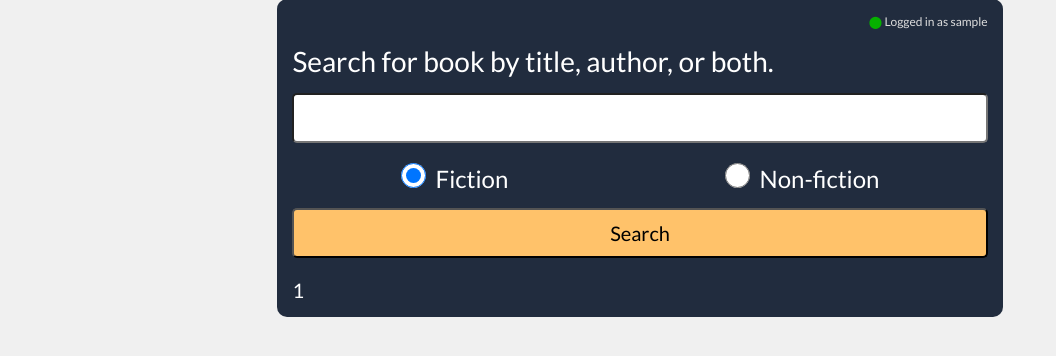
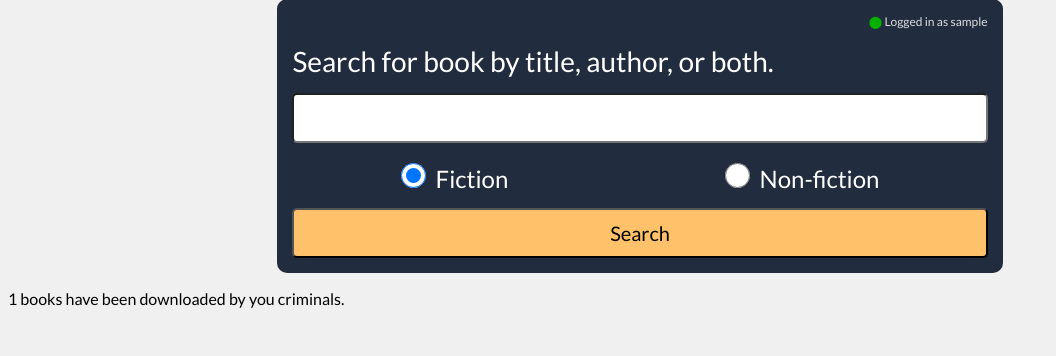
Before and after one commit to faaizajaz/rentabook2, a Django app: page / in a window 1280 px wide. Shown: the part 251-607 px from the top of the page, without its empty margins (0-1056 px from the left). Run offline with Django 4.2, Linux system fonts and the light colour scheme; a user stored in the database is signed in; tables that the repository leaves empty hold one stand-in row (values such as "Sample post"); some libraries are stand-ins or nearby versions.

Commit message:
Cheeky message.

```diff
--- a/bookquery/templates/bookquery/search.html
+++ b/bookquery/templates/bookquery/search.html
@@ -66,9 +66,7 @@
           </button>
         </div>
       </form>
-      <p></p>
-      <p></p>
-      <div>{{num_downloads}}
+
     </div>
 
     <div class="loader-div" v-if="clicked == true">
@@ -78,6 +76,9 @@
         minutes.</span
       >
     </div>
+    <p></p>
+    <p></p>
+    <div>{{num_downloads}} books have been downloaded by you criminals.</div>
   </body>
 </html>
 
```
